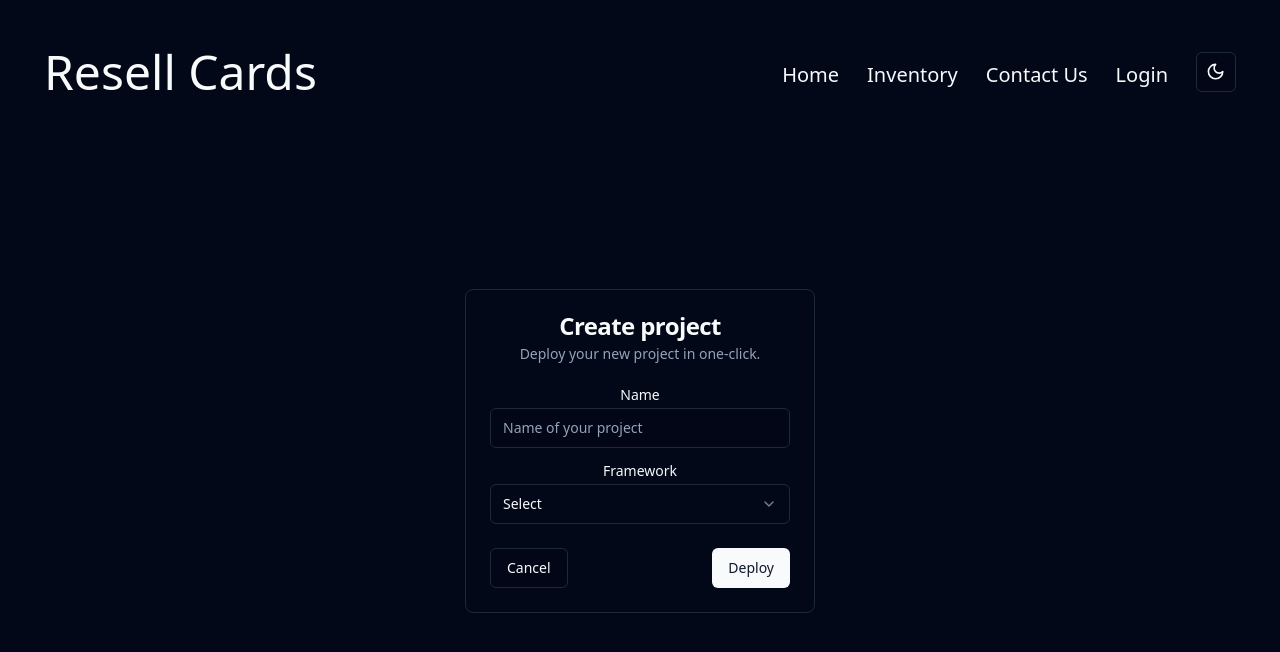
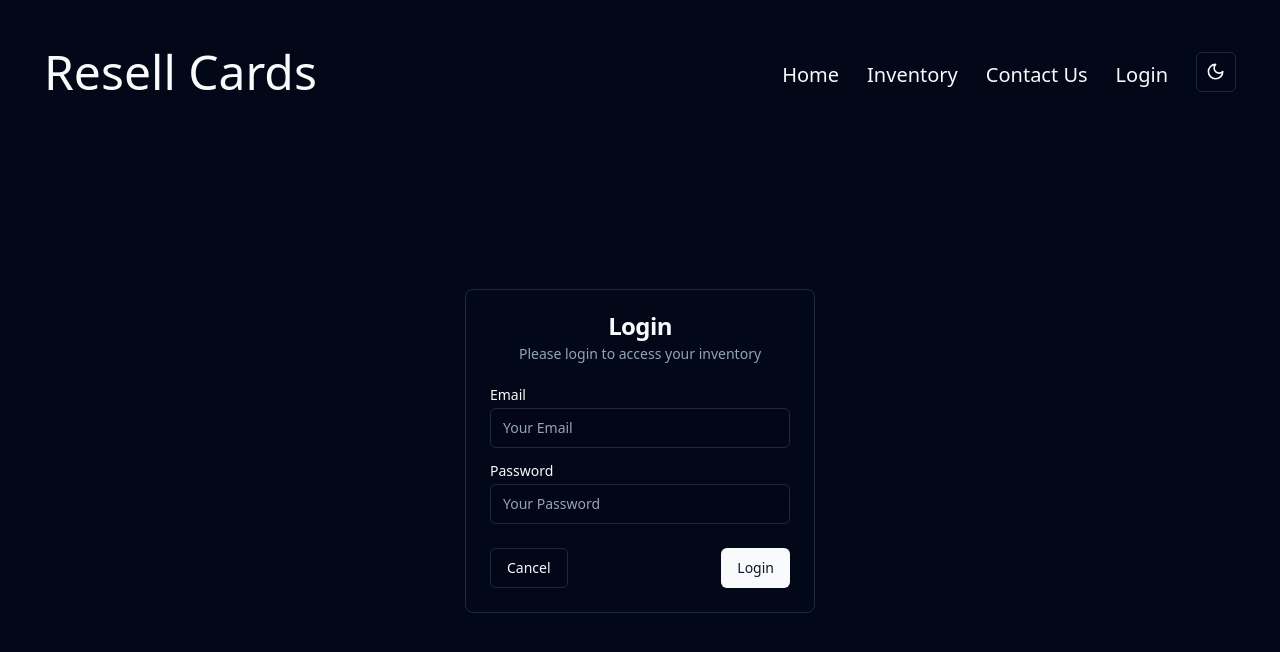
Before and after one commit to yoman321/resell-cards-frontend, a React (Vite) app: page /login in a window 1280 px wide. Shown: the top 652 px of the page. Built offline with nearby package versions, Linux system fonts and the light colour scheme.

Commit message:
updated login page

```diff
--- a/src/components/pages/Login.tsx
+++ b/src/components/pages/Login.tsx
@@ -9,51 +9,48 @@ import {
 } from "@/components/ui/card";
 import { Input } from "@/components/ui/input";
 import { Label } from "@/components/ui/label";
-import {
-  Select,
-  SelectContent,
-  SelectItem,
-  SelectTrigger,
-  SelectValue,
-} from "@/components/ui/select";
 
 const Login = () => {
   return (
     <div className="flex flex-wrap content-center">
       <Card className="w-[350px]">
         <CardHeader>
-          <CardTitle>Create project</CardTitle>
+          <CardTitle>Login</CardTitle>
           <CardDescription>
-            Deploy your new project in one-click.
+            Please login to access your inventory
           </CardDescription>
         </CardHeader>
         <CardContent>
           <form>
             <div className="grid w-full items-center gap-4">
               <div className="flex flex-col space-y-1.5">
-                <Label htmlFor="name">Name</Label>
-                <Input id="name" placeholder="Name of your project" />
+                <Label className="flex justify-self-start" htmlFor="email">
+                  Email
+                </Label>
+                <Input
+                  id="email"
+                  placeholder="Your Email"
+                  type="email"
+                  required
+                />
               </div>
               <div className="flex flex-col space-y-1.5">
-                <Label htmlFor="framework">Framework</Label>
-                <Select>
-                  <SelectTrigger id="framework">
-                    <SelectValue placeholder="Select" />
-                  </SelectTrigger>
-                  <SelectContent position="popper">
-                    <SelectItem value="next">Next.js</SelectItem>
-                    <SelectItem value="sveltekit">SvelteKit</SelectItem>
-                    <SelectItem value="astro">Astro</SelectItem>
-                    <SelectItem value="nuxt">Nuxt.js</SelectItem>
-                  </SelectContent>
-                </Select>
+                <Label className="flex justify-self" htmlFor="password">
+                  Password
+                </Label>
+                <Input
+                  id="password"
+                  placeholder="Your Password"
+                  type="password"
+                  required
+                />
               </div>
             </div>
           </form>
         </CardContent>
         <CardFooter className="flex justify-between">
           <Button variant="outline">Cancel</Button>
-          <Button>Deploy</Button>
+          <Button>Login</Button>
         </CardFooter>
       </Card>
     </div>
```
